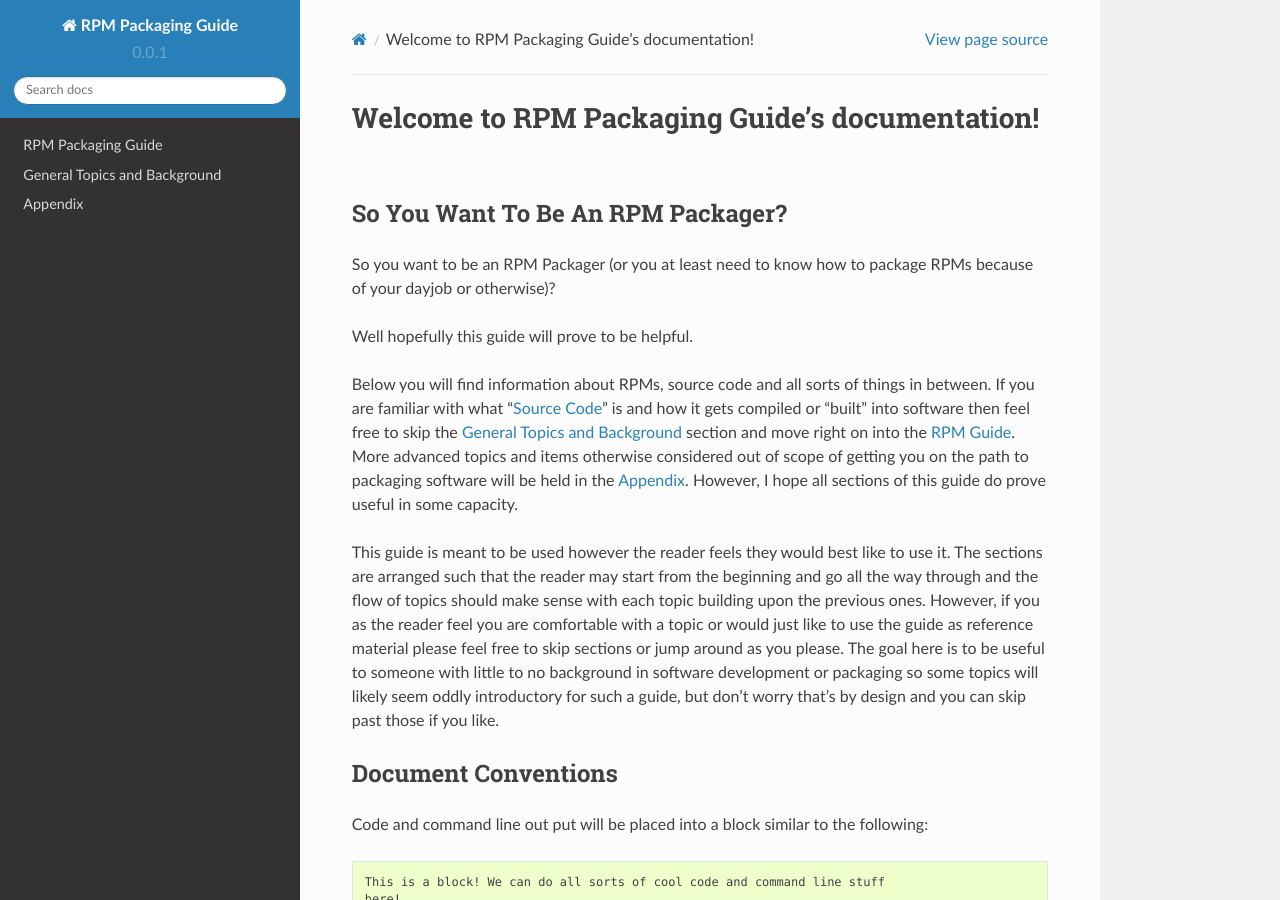
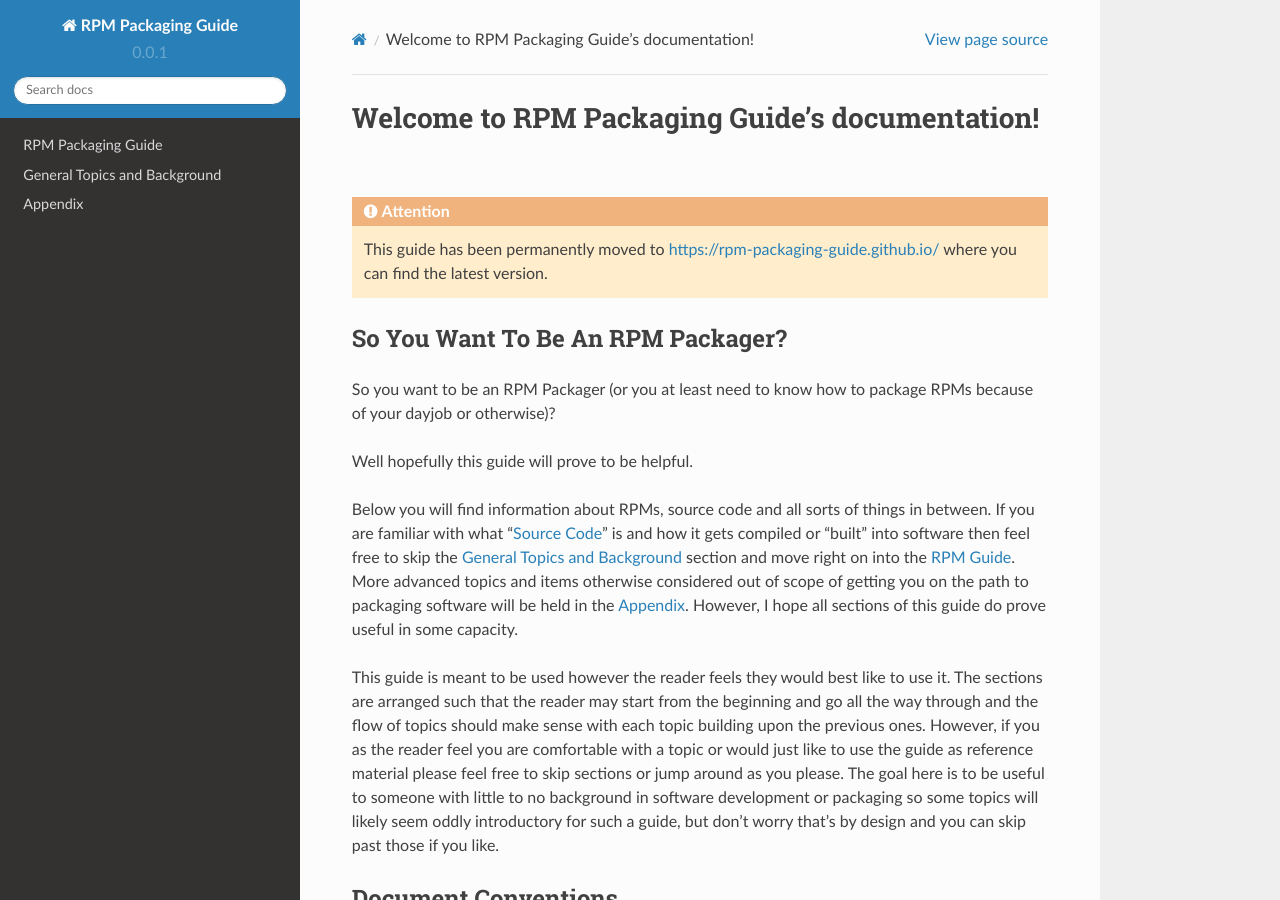
Before and after one commit to redhat-developer/rpm-packaging-guide, a Sphinx documentation site: the page built from source/index.rst, in a window 1280 px wide and 900 px high. Built offline with Sphinx 7.4.7 and the Read the Docs theme 2.0.0, drawn with Linux system fonts in a browser that asks for light colours.

Commit message:
Add admonitions about new guide location

```diff
--- a/source/appendix.rst
+++ b/source/appendix.rst
@@ -4,6 +4,11 @@
 
 Appendix
 ========
+
+.. attention::
+
+   This guide has been permanently moved to
+   https://rpm-packaging-guide.github.io/ where you can find the latest version.
 
 Here you will find supplementary information that is very good to know and will
 likely prove to helpful for anyone who is going to be building RPMs in an
--- a/source/general-background.rst
+++ b/source/general-background.rst
@@ -4,6 +4,11 @@
 
 General Topics and Background
 =============================
+
+.. attention::
+
+   This guide has been permanently moved to
+   https://rpm-packaging-guide.github.io/ where you can find the latest version.
 
 In this section will we walk through various topics about building software that
 are helpful background or otherwise general topics that are important for a good
--- a/source/index.rst
+++ b/source/index.rst
@@ -3,6 +3,10 @@
 Welcome to RPM Packaging Guide's documentation!
 ===============================================
 
+.. attention::
+
+   This guide has been permanently moved to
+   https://rpm-packaging-guide.github.io/ where you can find the latest version.
 
 So You Want To Be An RPM Packager?
 ----------------------------------
--- a/source/rpm-guide.rst
+++ b/source/rpm-guide.rst
@@ -5,6 +5,11 @@
 ===================
 RPM Packaging Guide
 ===================
+
+.. attention::
+
+   This guide has been permanently moved to
+   https://rpm-packaging-guide.github.io/ where you can find the latest version.
 
 Hello! Welcome to RPM Packaging 101 (for lack of a more inventive title). Here
 you will find all of the information you need in order to start packaging RPMs
```
